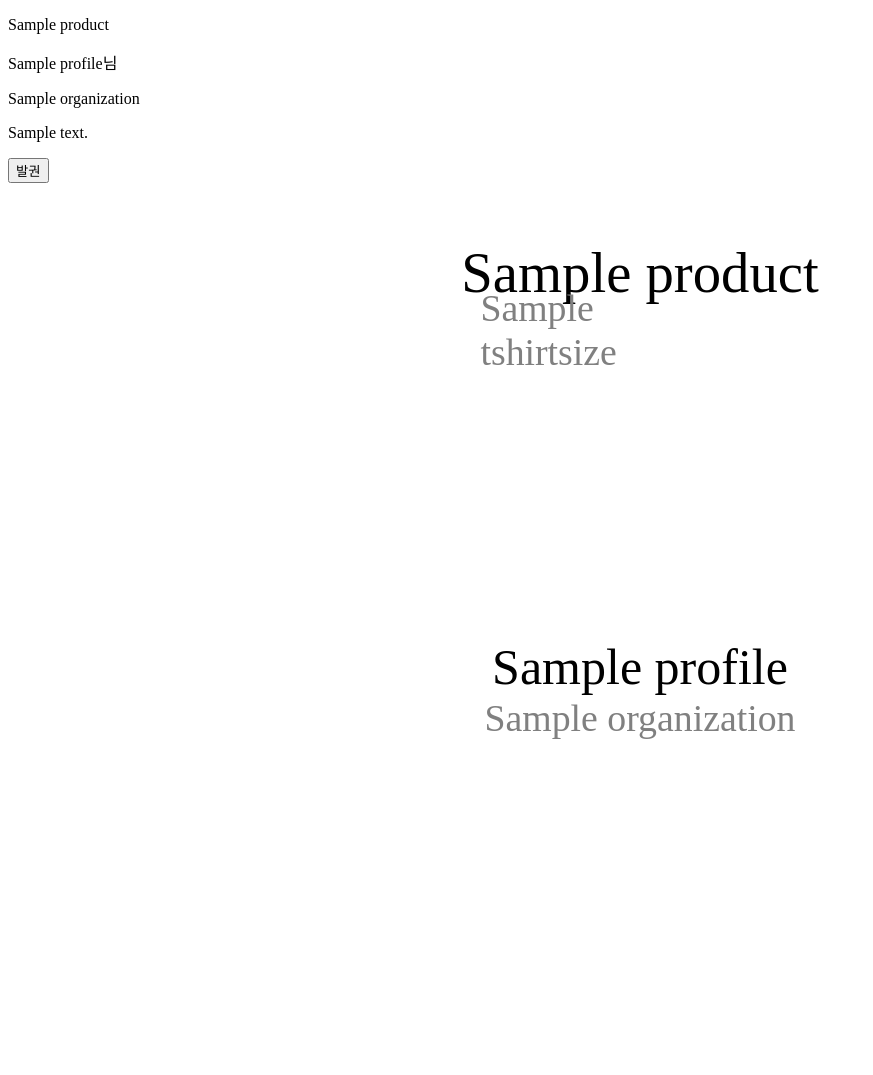
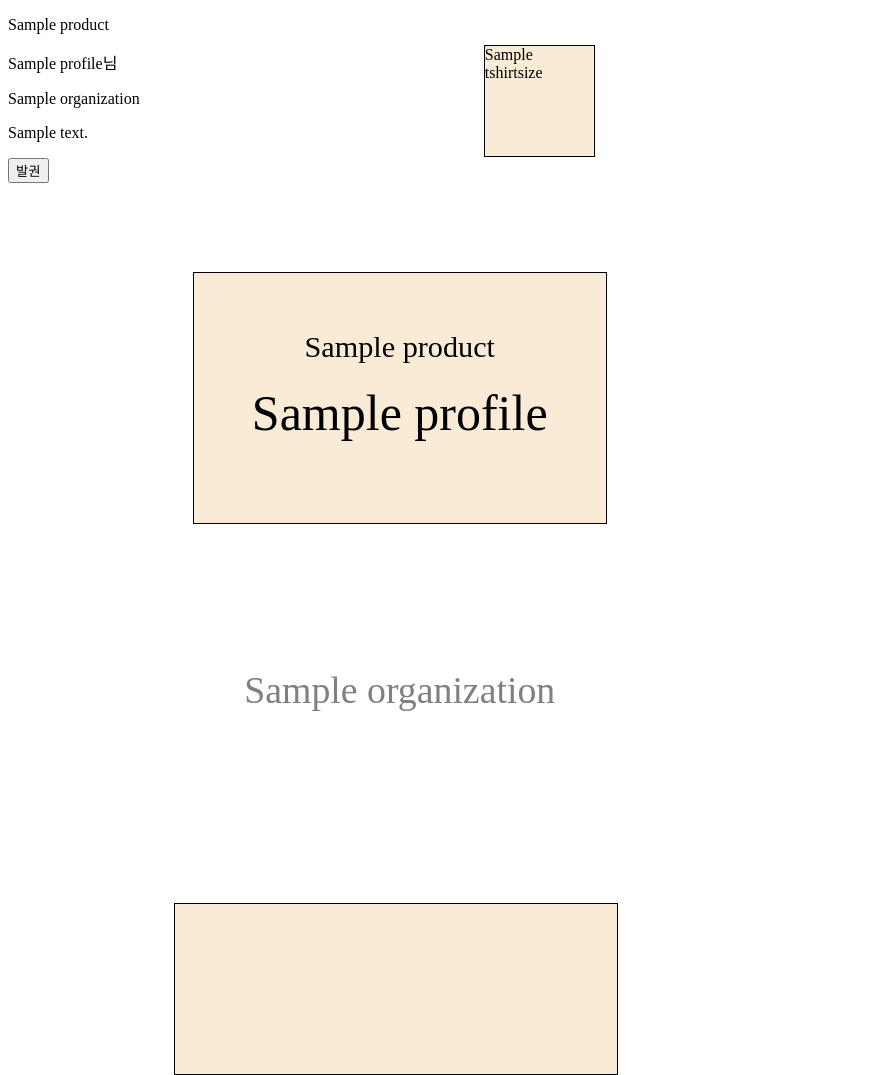
Before and after one commit to pythonkr/pyconkr-2019-api, a Django app: template ticket/templates/issue.html in a window 1280 px wide. Shown: the whole page, without its empty margins (0-873 px from the left). Before the commit the page ends 739 px from the top, so only its background shows below. Run offline with Django 3.2, Linux system fonts and the light colour scheme; the template is opened without the code that fills it: most values are stand-ins (such as "Sample title", 1, 10 or a date in 2020); data that the repository does not hold is empty; some web fonts are replaced.

Commit message:
영역 설정을 수정

```diff
--- a/ticket/templates/issue.html
+++ b/ticket/templates/issue.html
@@ -6,24 +6,52 @@
   <title>티켓 출력하기</title>
   <style>
 @import url(http://fonts.googleapis.com/earlyaccess/jejugothic.css);
-.name-tag {
-  position:relative;
+.gift-box {
+  position:absolute;
+  background-color: antiquewhite;
+  border-style: solid;
+  border-width: 1px;
+  top: 12mm;
+  left: 128mm;
+  width: 29mm;
+  height: 29mm;
 }
-.name-tag .product {
+.name-box {
+  position:absolute;
+  background-color: antiquewhite;
+  border-style: solid;
+  border-width: 1px;
+  top: 72mm;
+  left: 51mm;
+  width: 109mm;
+  height: 66mm;
+}
+.message-box {
+  position:absolute;
+  background-color: antiquewhite;
+  border-style: solid;
+  border-width: 1px;
+  top: 239mm;
+  height: 45mm;
+  left: 46mm;
+  width: 117mm;
+}
+.name-box .product {
   font-family: 'Jeju Gothic', serif;
   position:relative;
-  font-size: 15mm;
+  font-size: 8mm;
   top: 15mm;
   text-align: center;
 }
-.name-tag .name {
+.name-box .name {
   font-family: 'Jeju Gothic', serif;
   position:relative;
-  font-size: 30mm;
-  top: 80mm;
+  width: 95mm;
+  margin: 0 auto;
+  top: 20mm;
   text-align: center;
 }
-.name-tag .org {
+.name-box .org {
   font-family: 'Jeju Gothic', serif;
   color: gray;
   font-size: 10mm;
@@ -34,10 +62,10 @@
 .name-tag .gift {
   font-family: 'Jeju Gothic', serif;
   color: gray;
-  font-size: 10mm;
-  position:relative;
-  top: 10mm;
-  left: 125mm;
+  font-size: 7.5mm;
+  position:absolute;
+  top: 15mm;
+  left: 130mm;
   width: 40mm;
 }
 
@@ -49,7 +77,7 @@
 @media print {
   html, body {
     width: 210mm;
-    height: 297mm;
+    height: 295mm;
   }
   .no-print {display:none}
 }
@@ -75,15 +103,19 @@
   <button id='ticket_issue' class='btn'>발권</button>
 </div>
 <div class="aera-print">
-  <div class='preview-border name-tag'>
+  <div class="gift-box">
+    {{ tshirtsize }}
+  </div>
+  <div class='preview-border name-box'>
     {% if product %}
       <div class="product">{{ product }}</div>
     {% endif %}
-    <div class="gift">{{ tshirtsize }}</div>
     <div class='name'>{{ profile.name }}</div>
     <div class='org'>{{ profile.organization }}</div>
   </div>
+  <div class="message-box">
 
+  </div>
 </div>
 <script src="https://code.jquery.com/jquery-2.2.4.min.js" integrity="sha256-BbhdlvQf/xTY9gja0Dq3HiwQF8LaCRTXxZKRutelT44=" crossorigin="anonymous"></script>
 <script>
```
